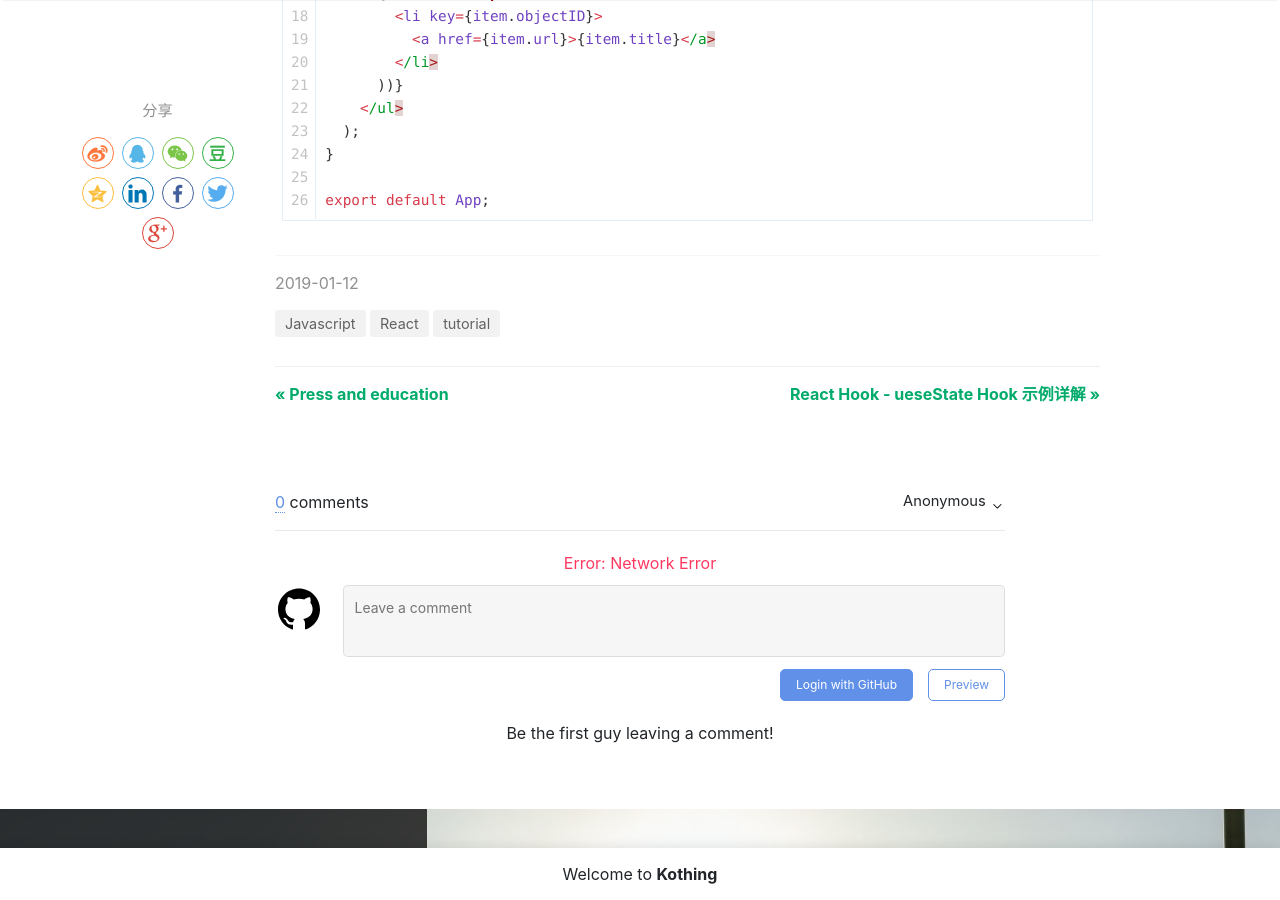
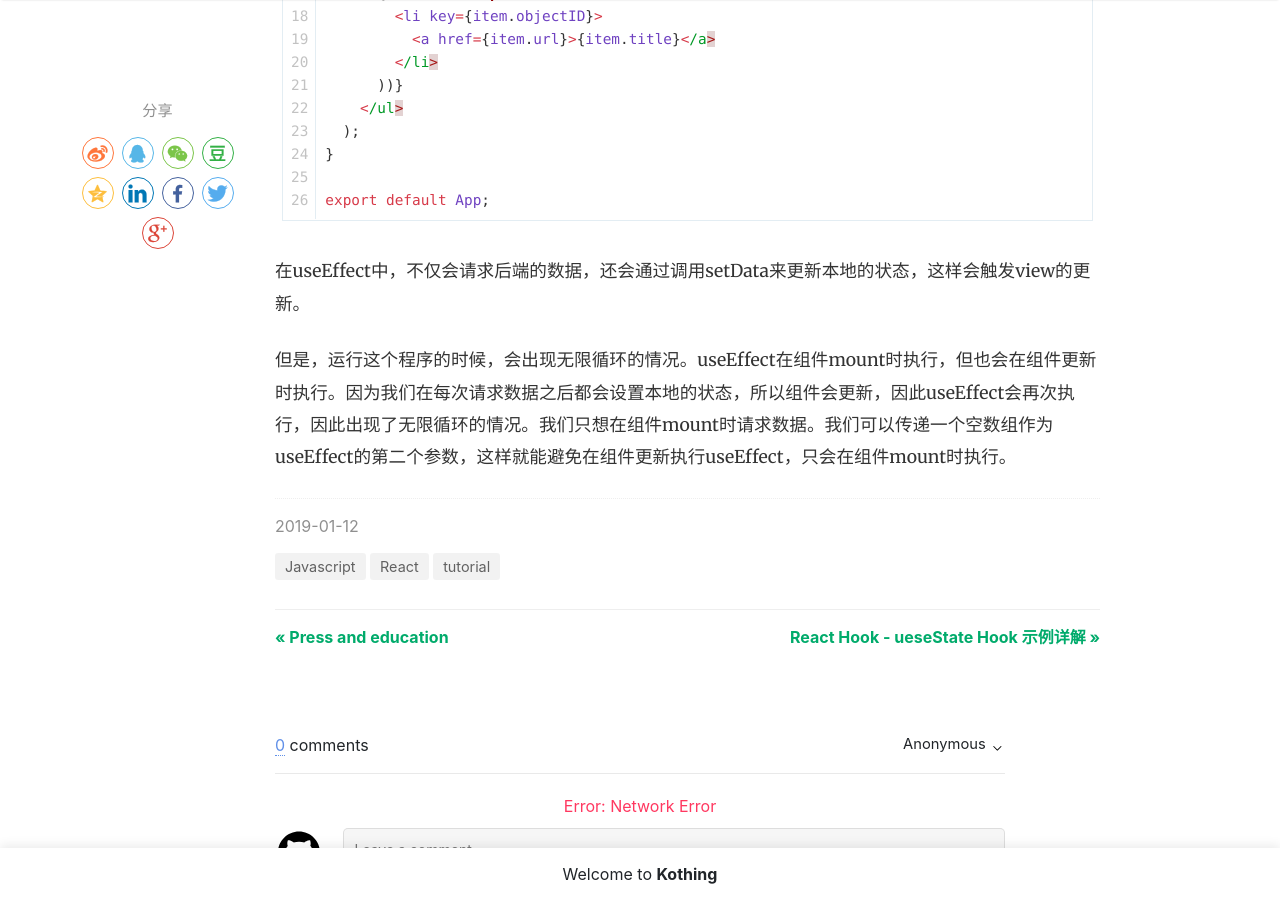
Before and after one commit to kothing/kothing.github.io, a Jekyll site: the page built from _posts/2019-01-12-react-hook-useEffect-hook.md, in a window 1280 px wide and 900 px high, scrolled down 2184 px. Built offline with Jekyll 4.4.1, drawn with Linux system fonts in a browser that asks for light colours; nearby versions of some CDN libraries; comment, search, counter and statistics services are not loaded.

Commit message:
Update 2019-01-12-react-hook-useEffect-hook.md

````diff
--- a/_posts/2019-01-12-react-hook-useEffect-hook.md
+++ b/_posts/2019-01-12-react-hook-useEffect-hook.md
@@ -63,3 +63,6 @@ function App() {
 
 export default App;
 ```
+在useEffect中，不仅会请求后端的数据，还会通过调用setData来更新本地的状态，这样会触发view的更新。
+
+但是，运行这个程序的时候，会出现无限循环的情况。useEffect在组件mount时执行，但也会在组件更新时执行。因为我们在每次请求数据之后都会设置本地的状态，所以组件会更新，因此useEffect会再次执行，因此出现了无限循环的情况。我们只想在组件mount时请求数据。我们可以传递一个空数组作为useEffect的第二个参数，这样就能避免在组件更新执行useEffect，只会在组件mount时执行。
````
